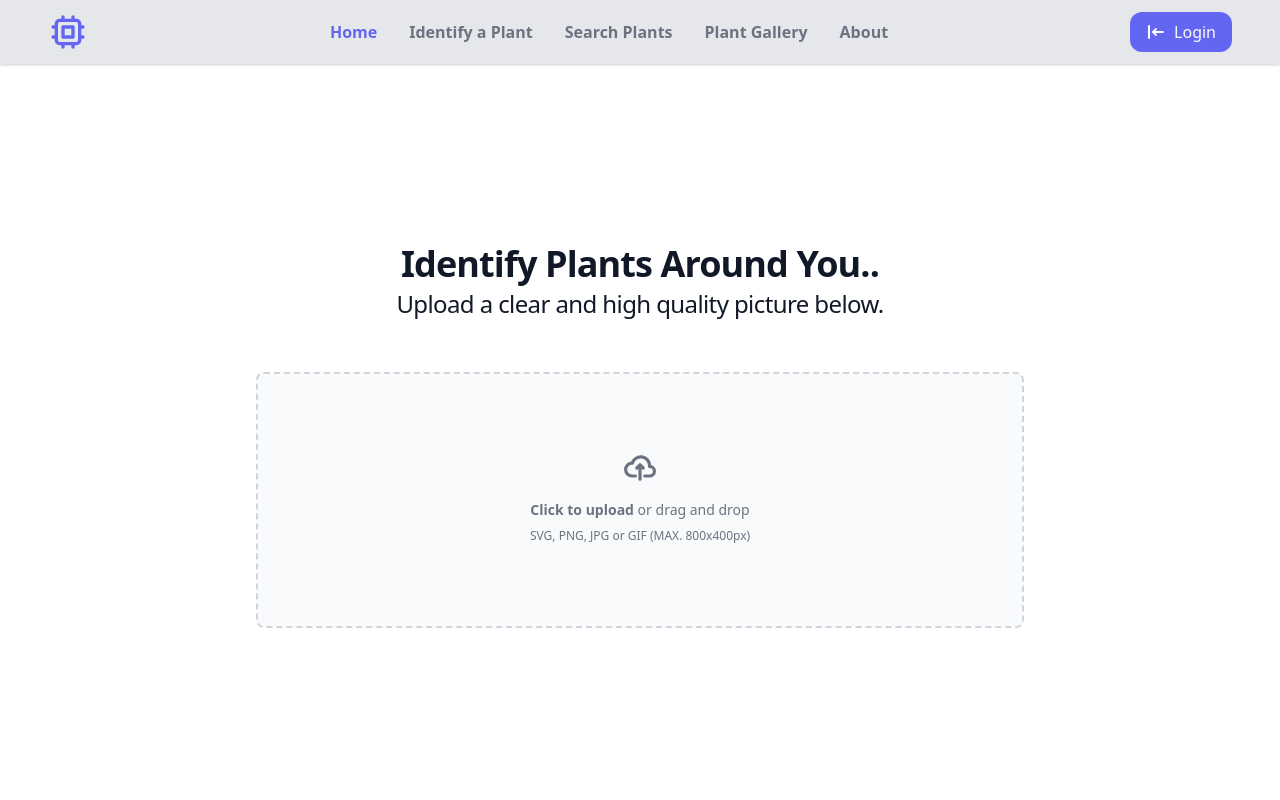
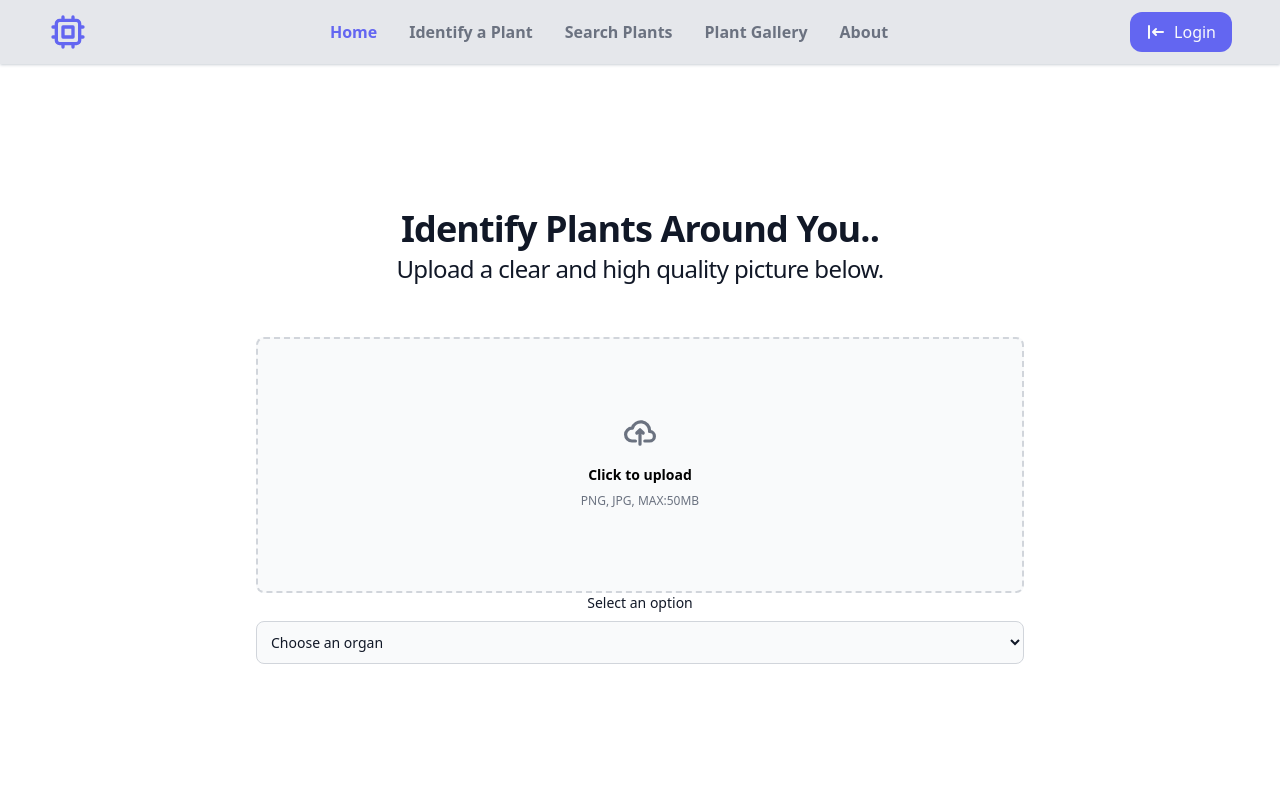
Before and after one commit to trialnerr/forPlantLovers, a React (Vite) app: page /identify in a window 1280 px wide. Shown: the top 800 px of the page. Built offline with nearby package versions, Linux system fonts and the light colour scheme.

Commit message:
remove dark mode styling. Will update when I decide on site colors

```diff
--- a/src/components/Upload.tsx
+++ b/src/components/Upload.tsx
@@ -1,9 +1,9 @@
 function Upload() {
   return (
-    <div className="flex items-center justify-center w-full">
+    <div className="flex flex-col items-center justify-center w-full">
       <label
         htmlFor="dropzone-file"
-        className="flex flex-col items-center justify-center w-full h-64 border-2 border-gray-300 border-dashed rounded-lg cursor-pointer bg-gray-50 dark:bg-gray-700 hover:bg-gray-100 dark:border-gray-600 dark:hover:border-gray-500 dark:hover:bg-gray-600"
+        className="flex flex-col items-center justify-center w-full h-64 border-2 border-gray-300 border-dashed rounded-lg cursor-pointer bg-gray-50 hover:bg-gray-100"
       >
         <div className="flex flex-col items-center justify-center pt-5 pb-6">
           <svg
@@ -21,17 +21,33 @@ function Upload() {
               d="M13 13h3a3 3 0 0 0 0-6h-.025A5.56 5.56 0 0 0 16 6.5 5.5 5.5 0 0 0 5.207 5.021C5.137 5.017 5.071 5 5 5a4 4 0 0 0 0 8h2.167M10 15V6m0 0L8 8m2-2 2 2"
             />
           </svg>
-          <p className="mb-2 text-sm text-gray-500 dark:text-gray-400">
-            <span className="font-semibold">Click to upload</span> or drag and drop
+          <p className="mb-2 text-sm">
+            <span className="font-semibold">Click to upload</span>
           </p>
           <p className="text-xs text-gray-500 dark:text-gray-400">
-            SVG, PNG, JPG or GIF (MAX. 800x400px)
+            PNG, JPG, MAX:50MB
           </p>
         </div>
         <input id="dropzone-file" type="file" className="hidden" />
       </label>
+      <label
+        htmlFor="organSelect"
+        className="block mb-2 text-sm font-medium text-gray-900 dark:text-white"
+      >
+        Select an option
+      </label>
+      <select
+        id="organSelect"
+        className="bg-gray-50 border border-gray-300 text-gray-900 text-sm rounded-lg focus:ring-blue-500 focus:border-blue-500 block w-full p-2.5 dark:bg-gray-700 dark:border-gray-600 dark:placeholder-gray-400 dark:text-white dark:focus:ring-blue-500 dark:focus:border-blue-500"
+      >
+        <option selected>Choose an organ</option>
+        <option value="leaf">LEAF</option>
+        <option value="bark">BARK</option>
+        <option value="flower">FLOWER</option>
+        <option value="fruit">FRUIT</option>
+      </select>
     </div>
   );
 }
 
-export default Upload
+export default Upload;
```
